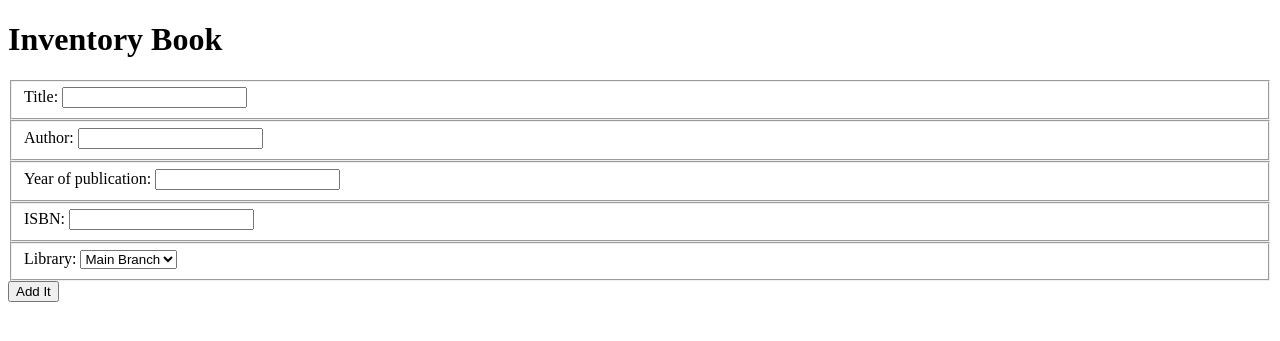
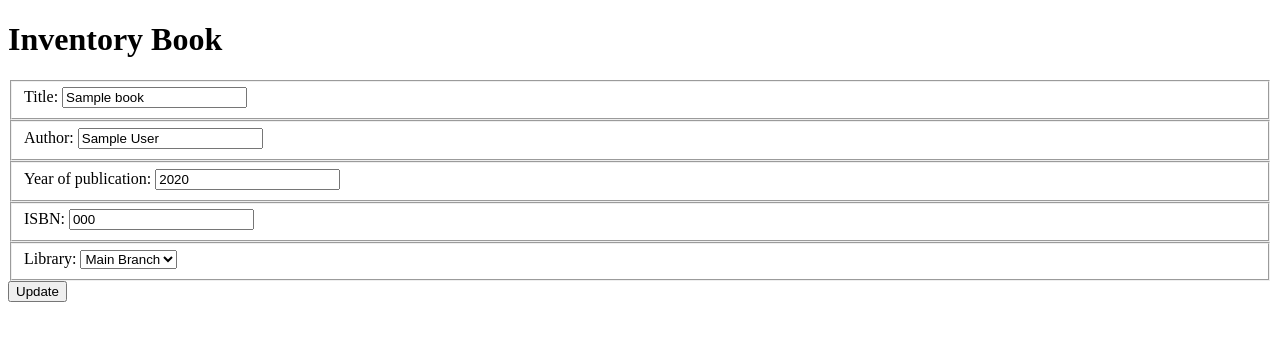
Before and after one commit to delindell/django-library, a Django app: template libraryapp/templates/books/form.html in a window 1280 px wide. Shown: the top 341 px of the page. Run offline with Django 3.2, Linux system fonts and the light colour scheme; the template is opened without the code that fills it: values that come from a table or form of the project are taken from there, others are empty; data comes from the database, SQL or seed files in the repository; tables that the repository leaves empty hold one stand-in row (values such as "Sample post"); parts of the project's set-up code (start-up, migrations or seed data) failed here and were passed over.

Commit message:
can edit dem books

```diff
--- a/libraryapp/templates/books/detail.html
+++ b/libraryapp/templates/books/detail.html
@@ -16,5 +16,9 @@
       <input type="hidden" name="actual_method" value="DELETE">
       <button>Delete</button>
     </form>
+    <form action="{% url 'libraryapp:book_edit_form' book.id %}" method="GET">
+      {% csrf_token %}
+      <button>Edit</button>
+    </form>
   </body>
 </html>
--- a/libraryapp/templates/books/form.html
+++ b/libraryapp/templates/books/form.html
@@ -1,42 +1,55 @@
 {% load static %}
 <!DOCTYPE html>
 <html>
+
 <head>
     <meta charset="utf-8">
-    <title>Bangazon</title>
+    <title>Library</title>
 </head>
+
 <body>
     <h1>Inventory Book</h1>
 
-
+    {% if book.id is not None %}
+        <form action="{% url 'libraryapp:books' book.id %}" method="post">
+    {% else %}
         <form action="{% url 'libraryapp:books' %}" method="post">
+    {% endif %}
         {% csrf_token %}
         <fieldset>
             <label for="title">Title: </label>
-          <input id="title" type="text" name="title">
+            <input id="title" type="text" name="title" value="{{ book.title }}">
         </fieldset>
         <fieldset>
             <label for="author">Author: </label>
-          <input id="author" type="text" name="author">
+            <input id="author" type="text" name="author" value="{{ book.author }}">
         </fieldset>
         <fieldset>
             <label for="year_published">Year of publication: </label>
-          <input id="year_published" type="number" name="year_published">
+            <input id="year_published" type="number" name="year_published" value="{{ book.year_published }}">
         </fieldset>
         <fieldset>
             <label for="isbn">ISBN: </label>
-          <input id="isbn" type="text" name="isbn">
+            <input id="isbn" type="text" name="isbn" value="{{ book.isbn }}">
         </fieldset>
         <fieldset>
             <label for="location">Library: </label>
             <select id="location" type="text" name="location">
                 {% for library in all_libraries %}
-                    <option value="{{ library.id }}">{{ library.title }}</option>
+                <option {% if library.id == book.location_id %}selected{% endif %} value="{{ library.id }}">
+                    {{ library.title }}</option>
                 {% endfor %}
             </select>
         </fieldset>
 
-      <input type="submit" value="Add It" />
+        {% if book.id is not None %}
+            <input type="hidden" name="actual_method" value="PUT" />
+            <input type="submit" value="Update" />
+        {% else %}
+            <input type="submit" value="Create" />
+        {% endif %}
+
     </form>
 </body>
+
 </html>
--- a/libraryapp/urls.py
+++ b/libraryapp/urls.py
@@ -14,5 +14,6 @@ urlpatterns = [
     path('libraries/', list_libraries, name='libraries'),
     path('library/form', library_form, name='library_form'),
     path('libraries/<int:library_id>/', library_details, name='libraries'),
+    path('books/<int:book_id>/form/', book_edit_form, name='book_edit_form'),
     path('logout/', logout_user, name='logout'),
 ]
--- a/libraryapp/views/__init__.py
+++ b/libraryapp/views/__init__.py
@@ -3,7 +3,7 @@ from .librarians.list import list_librarians
 from .librarians.details import librarian_details
 from .libraries.list import list_libraries
 from .auth.logout import logout_user
-from .books.form import book_form
+from .books.form import book_form, book_edit_form
 from .books.details import book_details
 from .libraries.form import library_form
 from .libraries.details import library_details
```
Also changed, not shown: libraryapp/views/books/details.py (+27 -5 lines), libraryapp/views/books/form.py (+16 -0 lines). Lines whose indentation alone changed are shown as unchanged.
